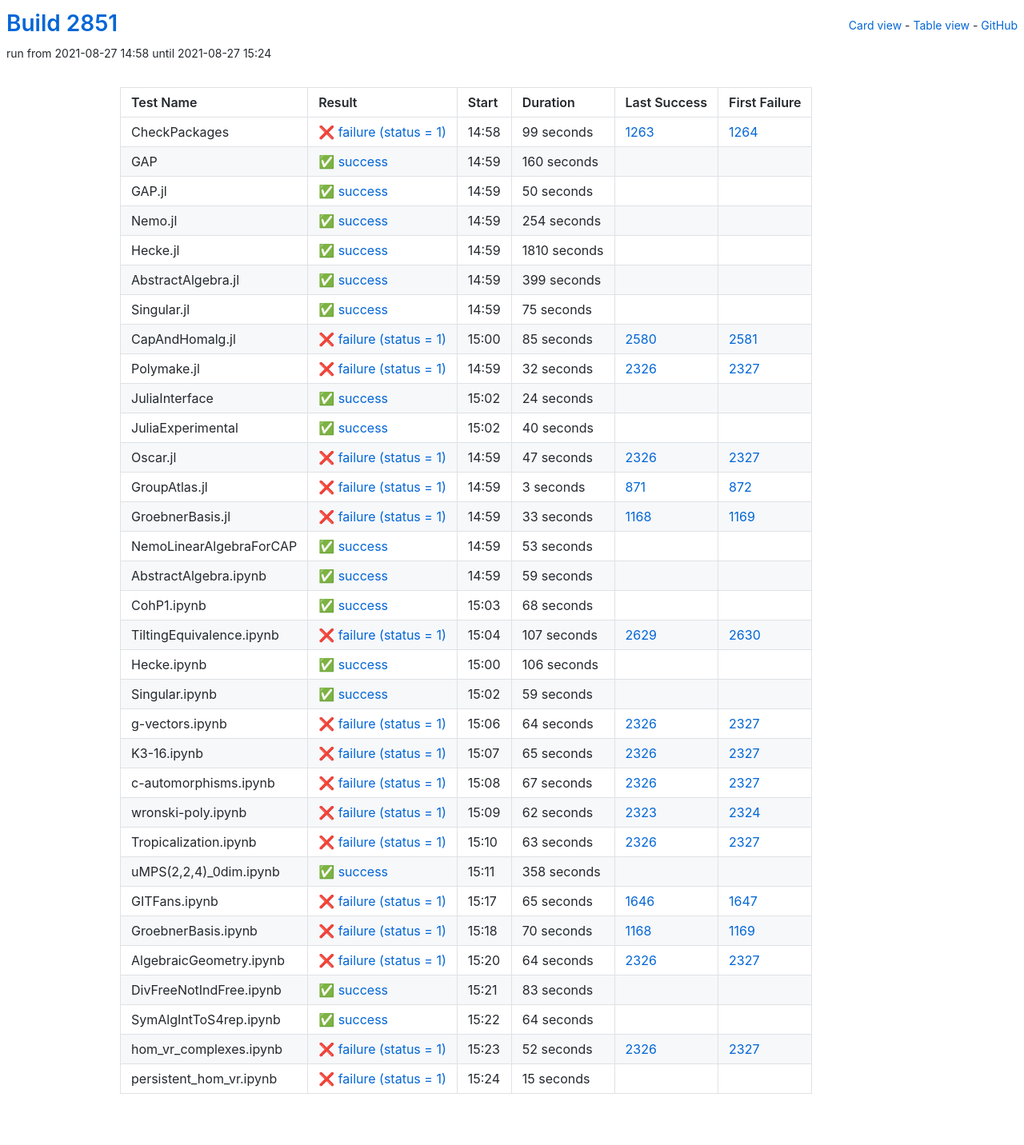
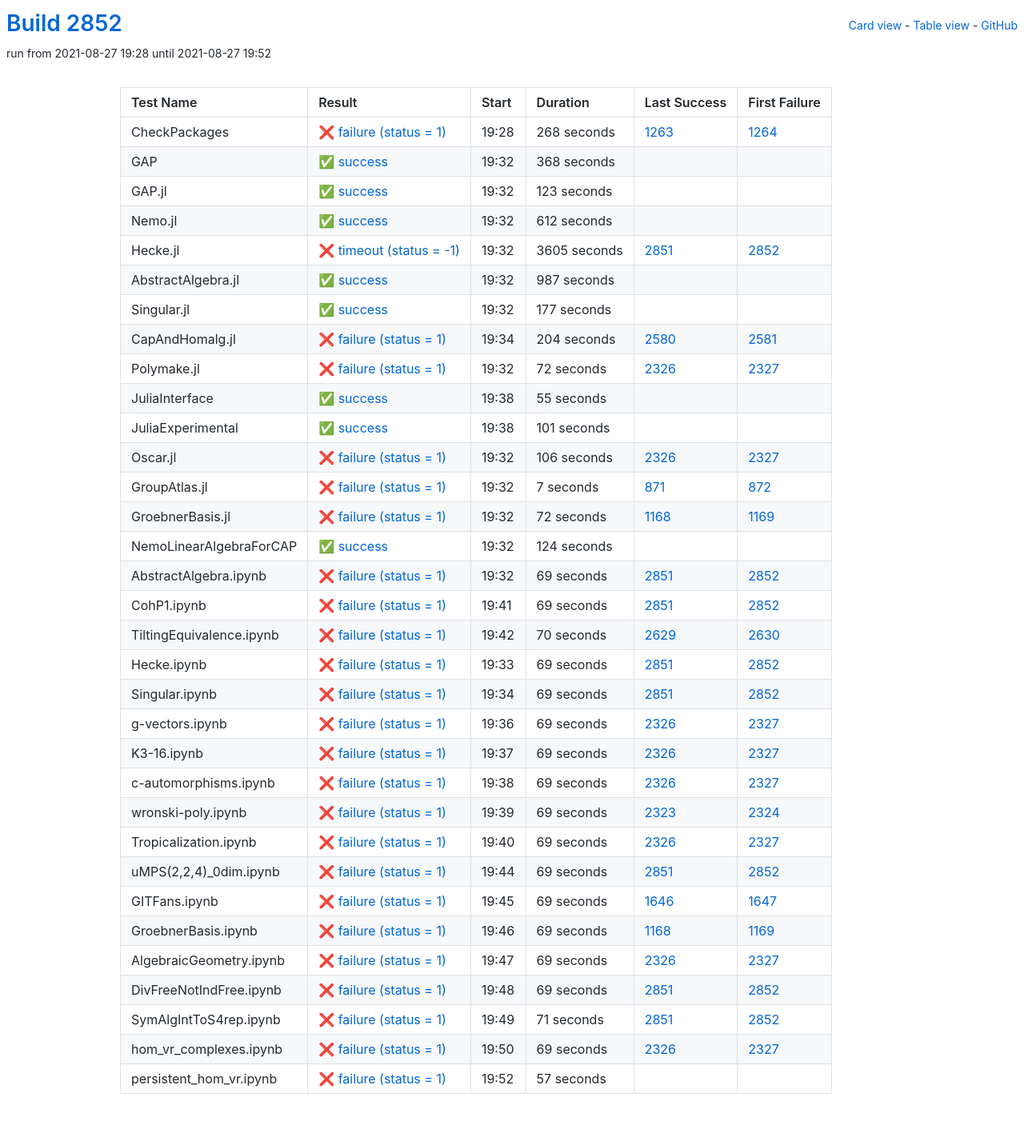
Before and after one commit to oscar-system/oscar-ci-status-stable, a Jekyll site: the page built from table.html, in a window 1280 px wide. Shown: the whole page at 80% size. Built offline with Jekyll 4.4.1, drawn with Linux system fonts in a browser that asks for light colours.

Commit message:
Build #2852

```diff
--- a/_data/ci.yml
+++ b/_data/ci.yml
@@ -1,6 +1,6 @@
 ---
-build: 2851
-build_url: https://oscarci.mathematik.uni-kl.de/job/oscar-stable/2851/
+build: 2852
+build_url: https://oscarci.mathematik.uni-kl.de/job/oscar-stable/2852/
 job: oscar-stable
 organization: oscar-system
 repo: oscar-ci-status-stable
@@ -8,396 +8,396 @@ repourl: https://github.com/oscar-system/oscar-ci-status-stable
 tests:
 - name: CheckPackages
   id: checkpackages
-  log: https://oscarci.mathematik.uni-kl.de/job/oscar-stable/2851/artifact/logs/build-2851/CheckPackages.log
-  start: 2021-08-27 14:58
+  log: https://oscarci.mathematik.uni-kl.de/job/oscar-stable/2852/artifact/logs/build-2852/CheckPackages.log
+  start: 2021-08-27 19:28
   success: false
   exitcode: 1
   status: failure
-  duration: 99
+  duration: 268
   last_success: 1263
   last_success_url: https://oscarci.mathematik.uni-kl.de/job/oscar-stable/1263/
   first_failure: 1264
   first_failure_url: https://oscarci.mathematik.uni-kl.de/job/oscar-stable/1264/
 - name: GAP
   id: gap
-  log: https://oscarci.mathematik.uni-kl.de/job/oscar-stable/2851/artifact/logs/build-2851/GAP.log
-  start: 2021-08-27 14:59
+  log: https://oscarci.mathematik.uni-kl.de/job/oscar-stable/2852/artifact/logs/build-2852/GAP.log
+  start: 2021-08-27 19:32
   success: true
   exitcode: 0
   status: success
-  duration: 160
+  duration: 368
   last_success: false
   last_success_url:
   first_failure: false
   first_failure_url:
 - name: GAP.jl
   id: gap-jl
-  log: https://oscarci.mathematik.uni-kl.de/job/oscar-stable/2851/artifact/logs/build-2851/GAP.jl.log
-  start: 2021-08-27 14:59
+  log: https://oscarci.mathematik.uni-kl.de/job/oscar-stable/2852/artifact/logs/build-2852/GAP.jl.log
+  start: 2021-08-27 19:32
   success: true
   exitcode: 0
   status: success
-  duration: 50
+  duration: 123
   last_success: false
   last_success_url:
   first_failure: false
   first_failure_url:
 - name: Nemo.jl
   id: nemo-jl
-  log: https://oscarci.mathematik.uni-kl.de/job/oscar-stable/2851/artifact/logs/build-2851/Nemo.jl.log
-  start: 2021-08-27 14:59
+  log: https://oscarci.mathematik.uni-kl.de/job/oscar-stable/2852/artifact/logs/build-2852/Nemo.jl.log
+  start: 2021-08-27 19:32
   success: true
   exitcode: 0
   status: success
-  duration: 254
+  duration: 612
   last_success: false
   last_success_url:
   first_failure: false
   first_failure_url:
 - name: Hecke.jl
   id: hecke-jl
-  log: https://oscarci.mathematik.uni-kl.de/job/oscar-stable/2851/artifact/logs/build-2851/Hecke.jl.log
-  start: 2021-08-27 14:59
+  log: https://oscarci.mathematik.uni-kl.de/job/oscar-stable/2852/artifact/logs/build-2852/Hecke.jl.log
+  start: 2021-08-27 19:32
+  success: false
+  exitcode: -1
+  status: timeout
+  duration: 3605
+  last_success: 2851
+  last_success_url: https://oscarci.mathematik.uni-kl.de/job/oscar-stable/2851/
+  first_failure: 2852
+  first_failure_url: https://oscarci.mathematik.uni-kl.de/job/oscar-stable/2852/
+- name: AbstractAlgebra.jl
+  id: abstractalgebra-jl
+  log: https://oscarci.mathematik.uni-kl.de/job/oscar-stable/2852/artifact/logs/build-2852/AbstractAlgebra.jl.log
+  start: 2021-08-27 19:32
   success: true
   exitcode: 0
   status: success
-  duration: 1810
-  last_success: false
-  last_success_url:
-  first_failure: false
-  first_failure_url:
-- name: AbstractAlgebra.jl
-  id: abstractalgebra-jl
-  log: https://oscarci.mathematik.uni-kl.de/job/oscar-stable/2851/artifact/logs/build-2851/AbstractAlgebra.jl.log
-  start: 2021-08-27 14:59
-  success: true
-  exitcode: 0
-  status: success
-  duration: 399
+  duration: 987
   last_success: false
   last_success_url:
   first_failure: false
   first_failure_url:
 - name: Singular.jl
   id: singular-jl
-  log: https://oscarci.mathematik.uni-kl.de/job/oscar-stable/2851/artifact/logs/build-2851/Singular.jl.log
-  start: 2021-08-27 14:59
+  log: https://oscarci.mathematik.uni-kl.de/job/oscar-stable/2852/artifact/logs/build-2852/Singular.jl.log
+  start: 2021-08-27 19:32
   success: true
   exitcode: 0
   status: success
-  duration: 75
+  duration: 177
   last_success: false
   last_success_url:
   first_failure: false
   first_failure_url:
 - name: CapAndHomalg.jl
   id: capandhomalg-jl
-  log: https://oscarci.mathematik.uni-kl.de/job/oscar-stable/2851/artifact/logs/build-2851/CapAndHomalg.jl.log
-  start: 2021-08-27 15:00
+  log: https://oscarci.mathematik.uni-kl.de/job/oscar-stable/2852/artifact/logs/build-2852/CapAndHomalg.jl.log
+  start: 2021-08-27 19:34
   success: false
   exitcode: 1
   status: failure
-  duration: 85
+  duration: 204
   last_success: 2580
   last_success_url: https://oscarci.mathematik.uni-kl.de/job/oscar-stable/2580/
   first_failure: 2581
   first_failure_url: https://oscarci.mathematik.uni-kl.de/job/oscar-stable/2581/
 - name: Polymake.jl
   id: polymake-jl
-  log: https://oscarci.mathematik.uni-kl.de/job/oscar-stable/2851/artifact/logs/build-2851/Polymake.jl.log
-  start: 2021-08-27 14:59
+  log: https://oscarci.mathematik.uni-kl.de/job/oscar-stable/2852/artifact/logs/build-2852/Polymake.jl.log
+  start: 2021-08-27 19:32
   success: false
   exitcode: 1
   status: failure
-  duration: 32
+  duration: 72
   last_success: 2326
   last_success_url: https://oscarci.mathematik.uni-kl.de/job/oscar-stable/2326/
   first_failure: 2327
   first_failure_url: https://oscarci.mathematik.uni-kl.de/job/oscar-stable/2327/
 - name: JuliaInterface
   id: juliainterface
-  log: https://oscarci.mathematik.uni-kl.de/job/oscar-stable/2851/artifact/logs/build-2851/JuliaInterface.log
-  start: 2021-08-27 15:02
+  log: https://oscarci.mathematik.uni-kl.de/job/oscar-stable/2852/artifact/logs/build-2852/JuliaInterface.log
+  start: 2021-08-27 19:38
   success: true
   exitcode: 0
   status: success
-  duration: 24
+  duration: 55
   last_success: false
   last_success_url:
   first_failure: false
   first_failure_url:
 - name: JuliaExperimental
   id: juliaexperimental
-  log: https://oscarci.mathematik.uni-kl.de/job/oscar-stable/2851/artifact/logs/build-2851/JuliaExperimental.log
-  start: 2021-08-27 15:02
+  log: https://oscarci.mathematik.uni-kl.de/job/oscar-stable/2852/artifact/logs/build-2852/JuliaExperimental.log
+  start: 2021-08-27 19:38
   success: true
   exitcode: 0
   status: success
-  duration: 40
+  duration: 101
   last_success: false
   last_success_url:
   first_failure: false
   first_failure_url:
 - name: Oscar.jl
   id: oscar-jl
-  log: https://oscarci.mathematik.uni-kl.de/job/oscar-stable/2851/artifact/logs/build-2851/Oscar.jl.log
-  start: 2021-08-27 14:59
+  log: https://oscarci.mathematik.uni-kl.de/job/oscar-stable/2852/artifact/logs/build-2852/Oscar.jl.log
+  start: 2021-08-27 19:32
   success: false
   exitcode: 1
   status: failure
-  duration: 47
+  duration: 106
   last_success: 2326
   last_success_url: https://oscarci.mathematik.uni-kl.de/job/oscar-stable/2326/
   first_failure: 2327
   first_failure_url: https://oscarci.mathematik.uni-kl.de/job/oscar-stable/2327/
 - name: GroupAtlas.jl
   id: groupatlas-jl
-  log: https://oscarci.mathematik.uni-kl.de/job/oscar-stable/2851/artifact/logs/build-2851/GroupAtlas.jl.log
-  start: 2021-08-27 14:59
+  log: https://oscarci.mathematik.uni-kl.de/job/oscar-stable/2852/artifact/logs/build-2852/GroupAtlas.jl.log
+  start: 2021-08-27 19:32
   success: false
   exitcode: 1
   status: failure
-  duration: 3
+  duration: 7
   last_success: 871
   last_success_url: https://oscarci.mathematik.uni-kl.de/job/oscar-stable/871/
   first_failure: 872
   first_failure_url: https://oscarci.mathematik.uni-kl.de/job/oscar-stable/872/
 - name: GroebnerBasis.jl
   id: groebnerbasis-jl
-  log: https://oscarci.mathematik.uni-kl.de/job/oscar-stable/2851/artifact/logs/build-2851/GroebnerBasis.jl.log
-  start: 2021-08-27 14:59
+  log: https://oscarci.mathematik.uni-kl.de/job/oscar-stable/2852/artifact/logs/build-2852/GroebnerBasis.jl.log
+  start: 2021-08-27 19:32
   success: false
   exitcode: 1
   status: failure
-  duration: 33
+  duration: 72
   last_success: 1168
   last_success_url: https://oscarci.mathematik.uni-kl.de/job/oscar-stable/1168/
   first_failure: 1169
   first_failure_url: https://oscarci.mathematik.uni-kl.de/job/oscar-stable/1169/
 - name: NemoLinearAlgebraForCAP
   id: nemolinearalgebraforcap
-  log: https://oscarci.mathematik.uni-kl.de/job/oscar-stable/2851/artifact/logs/build-2851/NemoLinearAlgebraForCAP.log
-  start: 2021-08-27 14:59
+  log: https://oscarci.mathematik.uni-kl.de/job/oscar-stable/2852/artifact/logs/build-2852/NemoLinearAlgebraForCAP.log
+  start: 2021-08-27 19:32
   success: true
   exitcode: 0
   status: success
-  duration: 53
+  duration: 124
   last_success: false
   last_success_url:
   first_failure: false
   first_failure_url:
 - name: AbstractAlgebra.ipynb
   id: abstractalgebra-ipynb
-  log: https://oscarci.mathematik.uni-kl.de/job/oscar-stable/2851/artifact/logs/build-2851/AbstractAlgebra.ipynb.log
-  start: 2021-08-27 14:59
-  success: true
-  exitcode: 0
-  status: success
-  duration: 59
-  last_success: false
-  last_success_url:
-  first_failure: false
-  first_failure_url:
-- name: CohP1.ipynb
-  id: cohp1-ipynb
-  log: https://oscarci.mathematik.uni-kl.de/job/oscar-stable/2851/artifact/logs/build-2851/CohP1.ipynb.log
-  start: 2021-08-27 15:03
-  success: true
-  exitcode: 0
-  status: success
-  duration: 68
-  last_success: false
-  last_success_url:
-  first_failure: false
-  first_failure_url:
-- name: TiltingEquivalence.ipynb
-  id: tiltingequivalence-ipynb
-  log: https://oscarci.mathematik.uni-kl.de/job/oscar-stable/2851/artifact/logs/build-2851/TiltingEquivalence.ipynb.log
-  start: 2021-08-27 15:04
+  log: https://oscarci.mathematik.uni-kl.de/job/oscar-stable/2852/artifact/logs/build-2852/AbstractAlgebra.ipynb.log
+  start: 2021-08-27 19:32
   success: false
   exitcode: 1
   status: failure
-  duration: 107
+  duration: 69
+  last_success: 2851
+  last_success_url: https://oscarci.mathematik.uni-kl.de/job/oscar-stable/2851/
+  first_failure: 2852
+  first_failure_url: https://oscarci.mathematik.uni-kl.de/job/oscar-stable/2852/
+- name: CohP1.ipynb
+  id: cohp1-ipynb
+  log: https://oscarci.mathematik.uni-kl.de/job/oscar-stable/2852/artifact/logs/build-2852/CohP1.ipynb.log
+  start: 2021-08-27 19:41
+  success: false
+  exitcode: 1
+  status: failure
+  duration: 69
+  last_success: 2851
+  last_success_url: https://oscarci.mathematik.uni-kl.de/job/oscar-stable/2851/
+  first_failure: 2852
+  first_failure_url: https://oscarci.mathematik.uni-kl.de/job/oscar-stable/2852/
+- name: TiltingEquivalence.ipynb
+  id: tiltingequivalence-ipynb
+  log: https://oscarci.mathematik.uni-kl.de/job/oscar-stable/2852/artifact/logs/build-2852/TiltingEquivalence.ipynb.log
+  start: 2021-08-27 19:42
+  success: false
+  exitcode: 1
+  status: failure
+  duration: 70
   last_success: 2629
   last_success_url: https://oscarci.mathematik.uni-kl.de/job/oscar-stable/2629/
   first_failure: 2630
   first_failure_url: https://oscarci.mathematik.uni-kl.de/job/oscar-stable/2630/
 - name: Hecke.ipynb
   id: hecke-ipynb
-  log: https://oscarci.mathematik.uni-kl.de/job/oscar-stable/2851/artifact/logs/build-2851/Hecke.ipynb.log
-  start: 2021-08-27 15:00
-  success: true
-  exitcode: 0
-  status: success
-  duration: 106
-  last_success: false
-  last_success_url:
-  first_failure: false
-  first_failure_url:
-- name: Singular.ipynb
-  id: singular-ipynb
-  log: https://oscarci.mathematik.uni-kl.de/job/oscar-stable/2851/artifact/logs/build-2851/Singular.ipynb.log
-  start: 2021-08-27 15:02
-  success: true
-  exitcode: 0
-  status: success
-  duration: 59
-  last_success: false
-  last_success_url:
-  first_failure: false
-  first_failure_url:
-- name: g-vectors.ipynb
-  id: g-vectors-ipynb
-  log: https://oscarci.mathematik.uni-kl.de/job/oscar-stable/2851/artifact/logs/build-2851/g-vectors.ipynb.log
-  start: 2021-08-27 15:06
+  log: https://oscarci.mathematik.uni-kl.de/job/oscar-stable/2852/artifact/logs/build-2852/Hecke.ipynb.log
+  start: 2021-08-27 19:33
   success: false
   exitcode: 1
   status: failure
-  duration: 64
+  duration: 69
+  last_success: 2851
+  last_success_url: https://oscarci.mathematik.uni-kl.de/job/oscar-stable/2851/
+  first_failure: 2852
+  first_failure_url: https://oscarci.mathematik.uni-kl.de/job/oscar-stable/2852/
+- name: Singular.ipynb
+  id: singular-ipynb
+  log: https://oscarci.mathematik.uni-kl.de/job/oscar-stable/2852/artifact/logs/build-2852/Singular.ipynb.log
+  start: 2021-08-27 19:34
+  success: false
+  exitcode: 1
+  status: failure
+  duration: 69
+  last_success: 2851
+  last_success_url: https://oscarci.mathematik.uni-kl.de/job/oscar-stable/2851/
+  first_failure: 2852
+  first_failure_url: https://oscarci.mathematik.uni-kl.de/job/oscar-stable/2852/
+- name: g-vectors.ipynb
+  id: g-vectors-ipynb
+  log: https://oscarci.mathematik.uni-kl.de/job/oscar-stable/2852/artifact/logs/build-2852/g-vectors.ipynb.log
+  start: 2021-08-27 19:36
+  success: false
+  exitcode: 1
+  status: failure
+  duration: 69
   last_success: 2326
   last_success_url: https://oscarci.mathematik.uni-kl.de/job/oscar-stable/2326/
   first_failure: 2327
   first_failure_url: https://oscarci.mathematik.uni-kl.de/job/oscar-stable/2327/
 - name: K3-16.ipynb
   id: k3-16-ipynb
-  log: https://oscarci.mathematik.uni-kl.de/job/oscar-stable/2851/artifact/logs/build-2851/K3-16.ipynb.log
-  start: 2021-08-27 15:07
+  log: https://oscarci.mathematik.uni-kl.de/job/oscar-stable/2852/artifact/logs/build-2852/K3-16.ipynb.log
+  start: 2021-08-27 19:37
   success: false
   exitcode: 1
   status: failure
-  duration: 65
+  duration: 69
   last_success: 2326
   last_success_url: https://oscarci.mathematik.uni-kl.de/job/oscar-stable/2326/
   first_failure: 2327
   first_failure_url: https://oscarci.mathematik.uni-kl.de/job/oscar-stable/2327/
 - name: c-automorphisms.ipynb
   id: c-automorphisms-ipynb
-  log: https://oscarci.mathematik.uni-kl.de/job/oscar-stable/2851/artifact/logs/build-2851/c-automorphisms.ipynb.log
-  start: 2021-08-27 15:08
+  log: https://oscarci.mathematik.uni-kl.de/job/oscar-stable/2852/artifact/logs/build-2852/c-automorphisms.ipynb.log
+  start: 2021-08-27 19:38
   success: false
   exitcode: 1
   status: failure
-  duration: 67
+  duration: 69
   last_success: 2326
   last_success_url: https://oscarci.mathematik.uni-kl.de/job/oscar-stable/2326/
   first_failure: 2327
   first_failure_url: https://oscarci.mathematik.uni-kl.de/job/oscar-stable/2327/
 - name: wronski-poly.ipynb
   id: wronski-poly-ipynb
-  log: https://oscarci.mathematik.uni-kl.de/job/oscar-stable/2851/artifact/logs/build-2851/wronski-poly.ipynb.log
-  start: 2021-08-27 15:09
+  log: https://oscarci.mathematik.uni-kl.de/job/oscar-stable/2852/artifact/logs/build-2852/wronski-poly.ipynb.log
+  start: 2021-08-27 19:39
   success: false
   exitcode: 1
   status: failure
-  duration: 62
+  duration: 69
   last_success: 2323
   last_success_url: https://oscarci.mathematik.uni-kl.de/job/oscar-stable/2323/
   first_failure: 2324
   first_failure_url: https://oscarci.mathematik.uni-kl.de/job/oscar-stable/2324/
 - name: Tropicalization.ipynb
   id: tropicalization-ipynb
-  log: https://oscarci.mathematik.uni-kl.de/job/oscar-stable/2851/artifact/logs/build-2851/Tropicalization.ipynb.log
-  start: 2021-08-27 15:10
+  log: https://oscarci.mathematik.uni-kl.de/job/oscar-stable/2852/artifact/logs/build-2852/Tropicalization.ipynb.log
+  start: 2021-08-27 19:40
   success: false
   exitcode: 1
   status: failure
-  duration: 63
+  duration: 69
   last_success: 2326
   last_success_url: https://oscarci.mathematik.uni-kl.de/job/oscar-stable/2326/
   first_failure: 2327
   first_failure_url: https://oscarci.mathematik.uni-kl.de/job/oscar-stable/2327/
 - name: uMPS(2,2,4)_0dim.ipynb
   id: umps-2-2-4-0dim-ipynb
-  log: https://oscarci.mathematik.uni-kl.de/job/oscar-stable/2851/artifact/logs/build-2851/uMPS-2-2-4-_0dim.ipynb.log
-  start: 2021-08-27 15:11
-  success: true
-  exitcode: 0
-  status: success
-  duration: 358
-  last_success: false
-  last_success_url:
-  first_failure: false
-  first_failure_url:
-- name: GITFans.ipynb
-  id: gitfans-ipynb
-  log: https://oscarci.mathematik.uni-kl.de/job/oscar-stable/2851/artifact/logs/build-2851/GITFans.ipynb.log
-  start: 2021-08-27 15:17
+  log: https://oscarci.mathematik.uni-kl.de/job/oscar-stable/2852/artifact/logs/build-2852/uMPS-2-2-4-_0dim.ipynb.log
+  start: 2021-08-27 19:44
   success: false
   exitcode: 1
   status: failure
-  duration: 65
+  duration: 69
+  last_success: 2851
+  last_success_url: https://oscarci.mathematik.uni-kl.de/job/oscar-stable/2851/
+  first_failure: 2852
+  first_failure_url: https://oscarci.mathematik.uni-kl.de/job/oscar-stable/2852/
+- name: GITFans.ipynb
+  id: gitfans-ipynb
+  log: https://oscarci.mathematik.uni-kl.de/job/oscar-stable/2852/artifact/logs/build-2852/GITFans.ipynb.log
+  start: 2021-08-27 19:45
+  success: false
+  exitcode: 1
+  status: failure
+  duration: 69
   last_success: 1646
   last_success_url: https://oscarci.mathematik.uni-kl.de/job/oscar-stable/1646/
   first_failure: 1647
   first_failure_url: https://oscarci.mathematik.uni-kl.de/job/oscar-stable/1647/
 - name: GroebnerBasis.ipynb
   id: groebnerbasis-ipynb
-  log: https://oscarci.mathematik.uni-kl.de/job/oscar-stable/2851/artifact/logs/build-2851/GroebnerBasis.ipynb.log
-  start: 2021-08-27 15:18
+  log: https://oscarci.mathematik.uni-kl.de/job/oscar-stable/2852/artifact/logs/build-2852/GroebnerBasis.ipynb.log
+  start: 2021-08-27 19:46
   success: false
   exitcode: 1
   status: failure
-  duration: 70
+  duration: 69
   last_success: 1168
   last_success_url: https://oscarci.mathematik.uni-kl.de/job/oscar-stable/1168/
   first_failure: 1169
   first_failure_url: https://oscarci.mathematik.uni-kl.de/job/oscar-stable/1169/
 - name: AlgebraicGeometry.ipynb
   id: algebraicgeometry-ipynb
-  log: https://oscarci.mathematik.uni-kl.de/job/oscar-stable/2851/artifact/logs/build-2851/AlgebraicGeometry.ipynb.log
-  start: 2021-08-27 15:20
+  log: https://oscarci.mathematik.uni-kl.de/job/oscar-stable/2852/artifact/logs/build-2852/AlgebraicGeometry.ipynb.log
+  start: 2021-08-27 19:47
   success: false
   exitcode: 1
   status: failure
-  duration: 64
+  duration: 69
   last_success: 2326
   last_success_url: https://oscarci.mathematik.uni-kl.de/job/oscar-stable/2326/
   first_failure: 2327
   first_failure_url: https://oscarci.mathematik.uni-kl.de/job/oscar-stable/2327/
 - name: DivFreeNotIndFree.ipynb
   id: divfreenotindfree-ipynb
-  log: https://oscarci.mathematik.uni-kl.de/job/oscar-stable/2851/artifact/logs/build-2851/DivFreeNotIndFree.ipynb.log
-  start: 2021-08-27 15:21
-  success: true
-  exitcode: 0
-  status: success
-  duration: 83
-  last_success: false
-  last_success_url:
-  first_failure: false
-  first_failure_url:
-- name: SymAlgIntToS4rep.ipynb
-  id: symalginttos4rep-ipynb
-  log: https://oscarci.mathematik.uni-kl.de/job/oscar-stable/2851/artifact/logs/build-2851/SymAlgIntToS4rep.ipynb.log
-  start: 2021-08-27 15:22
-  success: true
-  exitcode: 0
-  status: success
-  duration: 64
-  last_success: false
-  last_success_url:
-  first_failure: false
-  first_failure_url:
-- name: hom_vr_complexes.ipynb
-  id: hom-vr-complexes-ipynb
-  log: https://oscarci.mathematik.uni-kl.de/job/oscar-stable/2851/artifact/logs/build-2851/hom_vr_complexes.ipynb.log
-  start: 2021-08-27 15:23
+  log: https://oscarci.mathematik.uni-kl.de/job/oscar-stable/2852/artifact/logs/build-2852/DivFreeNotIndFree.ipynb.log
+  start: 2021-08-27 19:48
   success: false
   exitcode: 1
   status: failure
-  duration: 52
+  duration: 69
+  last_success: 2851
+  last_success_url: https://oscarci.mathematik.uni-kl.de/job/oscar-stable/2851/
+  first_failure: 2852
+  first_failure_url: https://oscarci.mathematik.uni-kl.de/job/oscar-stable/2852/
+- name: SymAlgIntToS4rep.ipynb
+  id: symalginttos4rep-ipynb
+  log: https://oscarci.mathematik.uni-kl.de/job/oscar-stable/2852/artifact/logs/build-2852/SymAlgIntToS4rep.ipynb.log
+  start: 2021-08-27 19:49
+  success: false
+  exitcode: 1
+  status: failure
+  duration: 71
+  last_success: 2851
+  last_success_url: https://oscarci.mathematik.uni-kl.de/job/oscar-stable/2851/
+  first_failure: 2852
+  first_failure_url: https://oscarci.mathematik.uni-kl.de/job/oscar-stable/2852/
+- name: hom_vr_complexes.ipynb
+  id: hom-vr-complexes-ipynb
+  log: https://oscarci.mathematik.uni-kl.de/job/oscar-stable/2852/artifact/logs/build-2852/hom_vr_complexes.ipynb.log
+  start: 2021-08-27 19:50
+  success: false
+  exitcode: 1
+  status: failure
+  duration: 69
   last_success: 2326
   last_success_url: https://oscarci.mathematik.uni-kl.de/job/oscar-stable/2326/
   first_failure: 2327
   first_failure_url: https://oscarci.mathematik.uni-kl.de/job/oscar-stable/2327/
 - name: persistent_hom_vr.ipynb
   id: persistent-hom-vr-ipynb
-  log: https://oscarci.mathematik.uni-kl.de/job/oscar-stable/2851/artifact/logs/build-2851/persistent_hom_vr.ipynb.log
-  start: 2021-08-27 15:24
+  log: https://oscarci.mathematik.uni-kl.de/job/oscar-stable/2852/artifact/logs/build-2852/persistent_hom_vr.ipynb.log
+  start: 2021-08-27 19:52
   success: false
   exitcode: 1
   status: failure
-  duration: 15
+  duration: 57
   last_success: false
   last_success_url:
   first_failure: false
```
Also changed, not shown: README.md.
